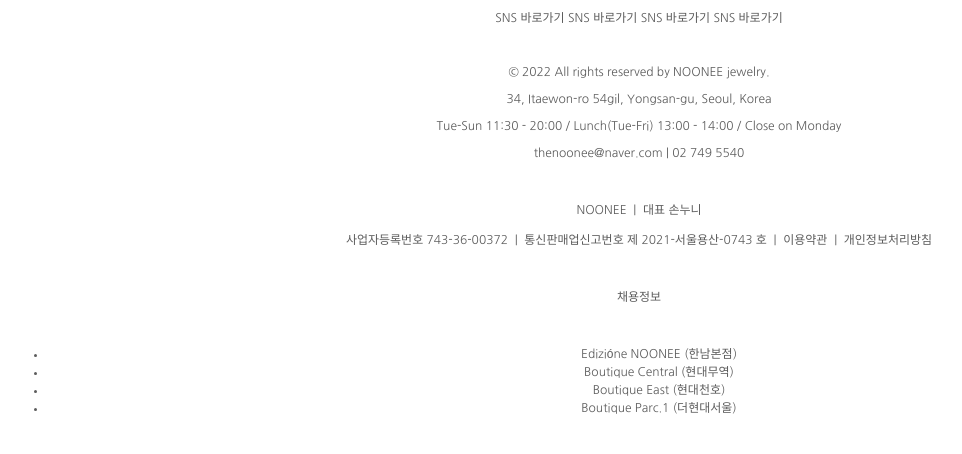
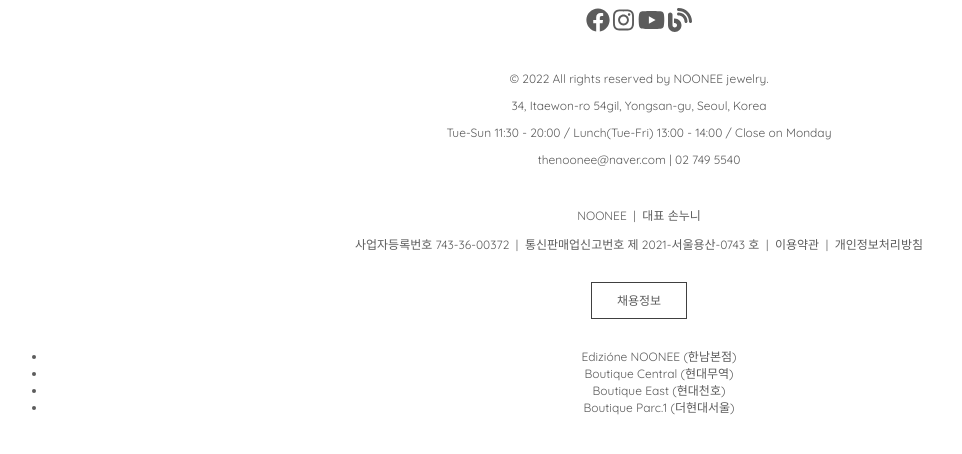
Before and after one commit to DFItss/webStudy, a plain HTML site: page project-noonee/footer.html in a window 1280 px wide. Shown: the whole page, without its empty margins (1-963 px from the left). Drawn offline with Linux system fonts and the light colour scheme.

Commit message:
footer 1차 수정

```diff
--- a/project-noonee/footer.css
+++ b/project-noonee/footer.css
@@ -2,7 +2,7 @@
 
 * {
     /* text */
-    font-family: 'Nanum Gothic', sans-serif;
+    font-family: 'Quicksand','Nanum Gothic', sans-serif;
     font-weight: 400;
     color: #5c5c5c;
     font-size: 12px;
@@ -13,3 +13,13 @@
 a {
     text-decoration: none;
 }
+
+.btn-md {
+    padding: 10px 25px;
+    border: 1px solid #404040;
+}
+/*
+.btn-md:hover {
+    transition-duration: 1s;
+    border: 1px solid black;
+} */
--- a/project-noonee/footer.html
+++ b/project-noonee/footer.html
@@ -6,6 +6,7 @@
     <meta name="viewport" content="width=device-width, initial-scale=1.0">
     <link rel="stylesheet" href="footer.css">
     <title>FooterEx</title>
+    <script src="https://use.fontawesome.com/releases/v6.2.0/js/all.js"></script>
 </head>
 <body>
     <footer id="doz_footer_wrap">
@@ -15,11 +16,11 @@
                     <div class="doz_row">
                         <div class="col-dz-12 col-xdz-12 col-dz">
                             <div class="foot-sociallink _sns_link">
-                                <div class="btn-group _sns_link_list" role="group">
-                                    <a type="button" class="btn pull-right _U3a6y12FW5 " href="http://blog.naver.com/thenoonee" style="" target="_blank" ><i class="ii ii-nblog"></i><span class="sr-only">SNS 바로가기</span></a>
-                                    <a type="button" class="btn pull-right _5a2f09bf1ba93 " href="http://youtube.com/nooneejewelry" style="" target="_blank" ><i class="ii ii-youtube"></i><span class="sr-only">SNS 바로가기</span></a>
-                                    <a type="button" class="btn pull-right _5a2f09bf1b9ec " href="http://www.instagram.com/noonee_jewelry" style=""  ><i class="fa fa-instagram"></i><span class="sr-only">SNS 바로가기</span></a>
-                                    <a type="button" class="btn pull-right _5a2f09bf1b94a " href="http://www.facebook.com/nooneejewelry" style="" target="_blank" ><i class="fa fa-facebook"></i><span class="sr-only">SNS 바로가기</span></a>
+                                <div class="btn-group">
+                                    <a type="button" class="btn pull-right _U3a6y12FW5 " href="http://blog.naver.com/thenoonee"><i class="fa-brands fa-facebook fa-2x"></i><span class="sr-only">SNS 바로가기</span></a>
+                                    <a type="button" class="btn pull-right _5a2f09bf1ba93 " href="http://youtube.com/nooneejewelry"><i class="fa-brands fa-instagram fa-2x"></i><span class="sr-only">SNS 바로가기</span></a>
+                                    <a type="button" class="btn pull-right _5a2f09bf1b9ec " href="http://www.instagram.com/noonee_jewelry"><i class="fa-brands fa-youtube fa-2x"></i><span class="sr-only">SNS 바로가기</span></a>
+                                    <a type="button" class="btn pull-right _5a2f09bf1b94a " href="http://www.facebook.com/nooneejewelry"><i class="fa-solid fa-blog fa-2x"></i><span class="sr-only">SNS 바로가기</span></a>
                                 </div>
                             </div>
                             <div class="foot-custom">
@@ -32,7 +33,9 @@
                                         <p><a href="mailto:thenoonee@naver.com">thenoonee@naver.com</a> | 02 749 5540</p>
                                         <p><br></p>
                                         <p>NOONEE &nbsp;| &nbsp;대표 손누니</p>
-                                        <p><a href="http://www.ftc.go.kr/bizCommPop.do?wrkr_no=7433600372" rel="noopener noreferrer" target="_blank">사업자등록번호 743-36-00372 &nbsp;| &nbsp;통신판매업신고번호 제 2021-서울용산-0743 호</a>&nbsp; | &nbsp;<a href="https://nooneejewelry.com/?mode=policy">이용약관</a>&nbsp; | &nbsp;<a href="https://nooneejewelry.com/?mode=privacy">개인정보처리방침</a></p><p><br></p><p><a class="btn btn-md" href="/recruit" rel="noopener noreferrer" target="_blank">채용정보</a></p>
+                                        <p><a href="http://www.ftc.go.kr/bizCommPop.do?wrkr_no=7433600372" rel="noopener noreferrer" target="_blank">사업자등록번호 743-36-00372 &nbsp;| &nbsp;통신판매업신고번호 제 2021-서울용산-0743 호</a>&nbsp; | &nbsp;<a href="https://nooneejewelry.com/?mode=policy">이용약관</a>&nbsp; | &nbsp;<a href="https://nooneejewelry.com/?mode=privacy">개인정보처리방침</a></p>
+                                        <p><br></p>
+                                        <p><a class="btn-md" href="/recruit" rel="noopener noreferrer" target="_blank">채용정보</a></p>
                                         <p><br></p>
                                     </div>
                                 </div>
```
